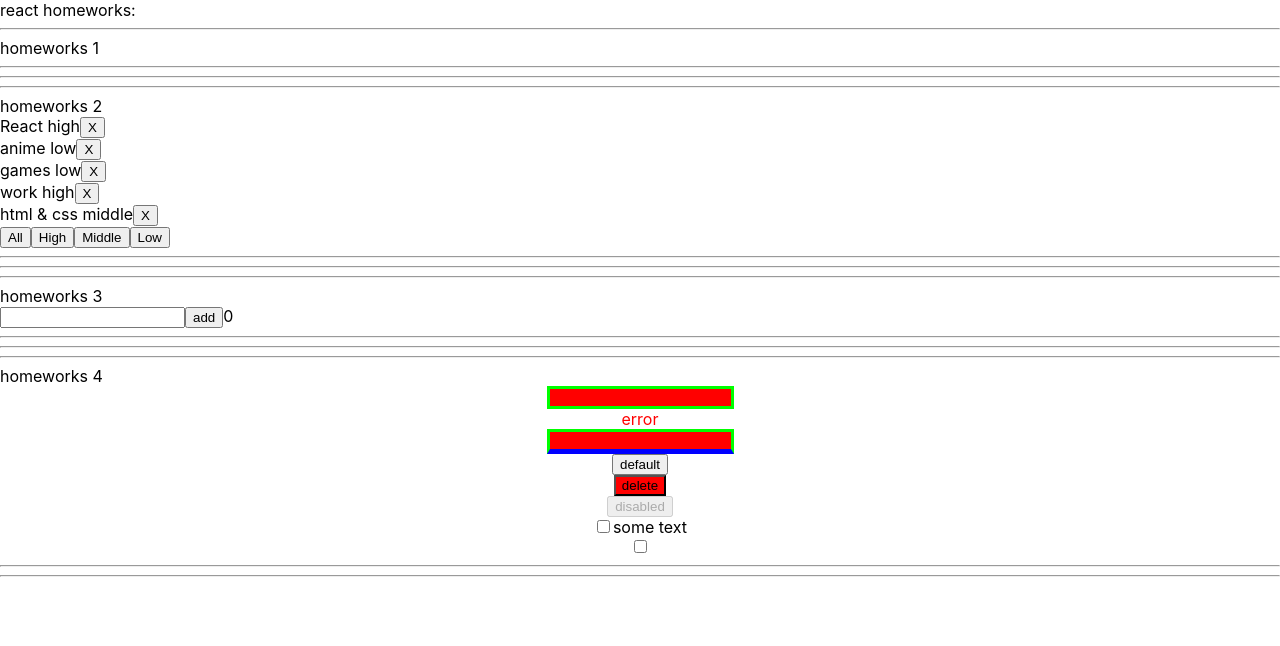
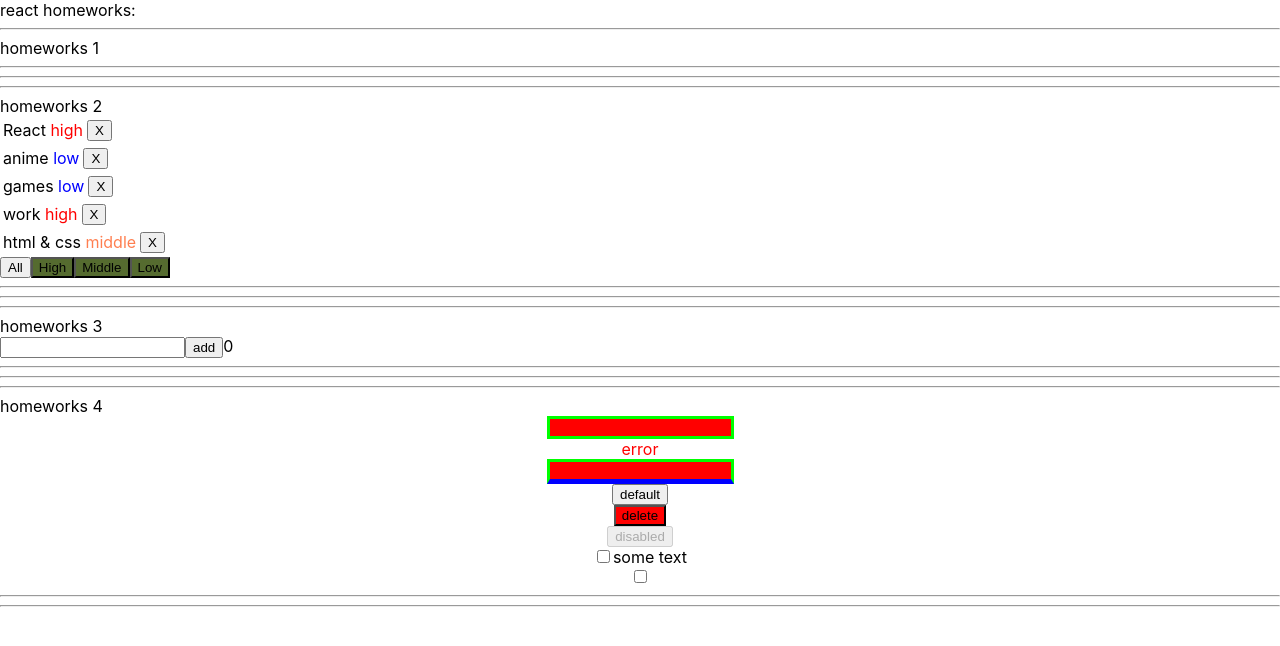
Before and after one commit to m4nchkin/m4nchkin.github.io, a React (Create React App) app: page / in a window 1280 px wide. Shown: the top 646 px of the page. Built offline with nearby package versions, Linux system fonts and the light colour scheme.

Commit message:
Initial commit

```diff
--- a/src/p1-main/m1-ui/u1-app/App.tsx
+++ b/src/p1-main/m1-ui/u1-app/App.tsx
@@ -4,6 +4,7 @@ import HW1 from '../../../p2-homeworks/h1/HW1'
 import HW2 from "../../../p2-homeworks/h2/HW2";
 import HW3 from "../../../p2-homeworks/h3/HW3";
 import HW4 from "../../../p2-homeworks/h4/HW4";
+import HW5 from "../../../p2-homeworks/h5/HW5";
 
 function App() {
     return (
--- a/src/p2-homeworks/h2/Affair.tsx
+++ b/src/p2-homeworks/h2/Affair.tsx
@@ -1,5 +1,6 @@
 import React from 'react'
-import {AffairType, deleteAffair, FilterType} from "./HW2";
+import {AffairType} from "./HW2";
+import s from './Affairs.module.css'
 
 type AffairPropsType = {
     // key не нужно типизировать
@@ -7,21 +8,27 @@ type AffairPropsType = {
     deleteAffairCallback: (_id: number) => void// need to fix any
 }
 
-// type AffairPropsesType = {
-//     _id:number
-//     name:string
-//     priority:FilterType
-// }
 
 function Affair(props: AffairPropsType) {
+
     const deleteCallback = () => {
         props.deleteAffairCallback(props.affair._id)
     }// need to fix
+
+    const priorityColor = s[props.affair.priority]
+
     return (
-            <div>
-                {props.affair.name + ' ' + props.affair.priority}
-                <button onClick={deleteCallback}>X</button>
-            </div>
+            <table>
+                <tr>
+                    <td>
+                        <span>{props.affair.name}</span>
+                        <span className={priorityColor}> {props.affair.priority}</span>
+                    </td>
+                    <td>
+                        <button onClick={deleteCallback}>X</button>
+                    </td>
+                </tr>
+            </table>
     )
 }
 
--- a/src/p2-homeworks/h2/Affairs.module.css
+++ b/src/p2-homeworks/h2/Affairs.module.css
@@ -1,3 +1,16 @@
-.someClass {
-
+.buttonOpacity {
+    opacity: 0.5;
+    background-color: burlywood;
 }
+.low{
+    color:blue;
+}
+.middle{
+    color:coral;
+}
+.high{
+    color:red;
+}
+.button{
+    background-color: darkolivegreen;
+}
--- a/src/p2-homeworks/h2/Affairs.tsx
+++ b/src/p2-homeworks/h2/Affairs.tsx
@@ -1,11 +1,13 @@
 import React from 'react'
 import Affair from './Affair'
-import {AffairPriorityType, AffairType, filterAffairs, FilterType} from './HW2'
+import {AffairType, FilterType} from './HW2'
+import s from './Affairs.module.css'
 
 type AffairsPropsType = { // need to fix any
     data: AffairType[]
     setFilter: (value: FilterType) => void
     deleteAffairCallback: (_id: number) => void
+    filter: FilterType
 }
 
 function Affairs(props: AffairsPropsType) {
@@ -18,7 +20,7 @@ function Affairs(props: AffairsPropsType) {
     ))
 
     const setAll = () => {
-         props.setFilter('all')
+        props.setFilter('all')
     } // need to fix
     const setHigh = () => {
         props.setFilter('high')
@@ -30,15 +32,19 @@ function Affairs(props: AffairsPropsType) {
         props.setFilter('low')
     }
 
+    const buttonColorSet = (filter:FilterType) => {
+        return s.button + (props.filter === filter ? '' + s.buttonOpacity: '')
+    }
+
     return (
         <div>
 
             {mappedAffairs}
 
-            <button onClick={setAll}>All</button>
-            <button onClick={setHigh}>High</button>
-            <button onClick={setMiddle}>Middle</button>
-            <button onClick={setLow}>Low</button>
+            <button onClick={setAll} className={buttonColorSet('all')}>All</button>
+            <button onClick={setHigh} className={buttonColorSet('high')}>High</button>
+            <button onClick={setMiddle} className={buttonColorSet('middle')}>Middle</button>
+            <button onClick={setLow} className={buttonColorSet('low')}>Low</button>
         </div>
     )
 }
--- a/src/p2-homeworks/h2/HW2.tsx
+++ b/src/p2-homeworks/h2/HW2.tsx
@@ -31,7 +31,7 @@ export const filterAffairs = (affairs: AffairType[], filter: FilterType): Affair
     return affairs
 }
 export const deleteAffair = (affairs: AffairType[], _id: number): AffairType[] => { // need to fix any
-    let result = affairs.filter(el=>el._id !== _id)
+    let result = affairs.filter(el => el._id !== _id)
     return result
 }
 
@@ -52,6 +52,7 @@ function HW2() {
                 data={filteredAffairs}
                 setFilter={setFilter}
                 deleteAffairCallback={deleteAffairCallback}
+                filter={filter}
             />
 
             <hr/>
--- a/src/p2-homeworks/h3/Greeting.tsx
+++ b/src/p2-homeworks/h3/Greeting.tsx
@@ -15,11 +15,11 @@ type GreetingPropsType = {
 //     {name, setNameCallback, addUser, error, totalUsers} // деструктуризация пропсов
 // )
 function Greeting(props: GreetingPropsType) {
-    const inputClass = s.error  // need to fix with (?:)
+    const inputClass = s.error ? 'error' : ''  // need to fix with (?:)
 
     return (
         <div>
-            <input value={props.name} onChange={props.setNameCallback} className={inputClass ? 'error' : ''}/>
+            <input value={props.name} onChange={props.setNameCallback} className={inputClass}/>
             {inputClass && <span className={s.someClass}>
                 {props.error}
             </span>}
```
Also changed, not shown: package.json (+8 -1 lines), 2 other files (tests, documents, lock files or other folders).
